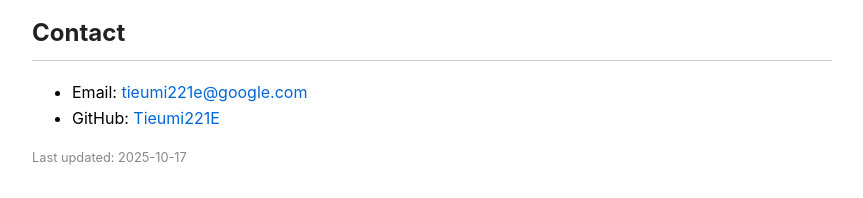
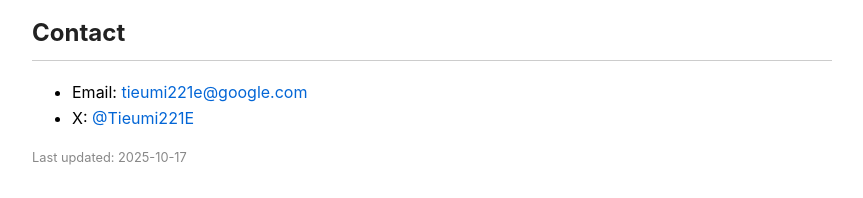
Before and after one commit to Tieumi221E/tieumi221e.github.io, a Jekyll site: the page built from index.html, in a window 1280 px wide. Shown: the part 797-995 px from the top of the page, without its empty margins (208-1071 px from the left). Built offline with Jekyll 4.4.1, drawn with Linux system fonts in a browser that asks for light colours.

Commit message:
Update contact link from GitHub to X

```diff
--- a/index.html
+++ b/index.html
@@ -46,7 +46,7 @@ title: "Home"
   <h2>Contact</h2>
   <ul>
     <li>Email: <a href="mailto:tieumi221e@google.com">tieumi221e@google.com</a></li>
-    <li>GitHub: <a href="https://github.com/Tieumi221E" target="_blank">Tieumi221E</a></li>
+    <li>X: <a href="https://x.com/Tieumi221E" target="_blank">@Tieumi221E</a></li>
   </ul>
 </section>
 
```
